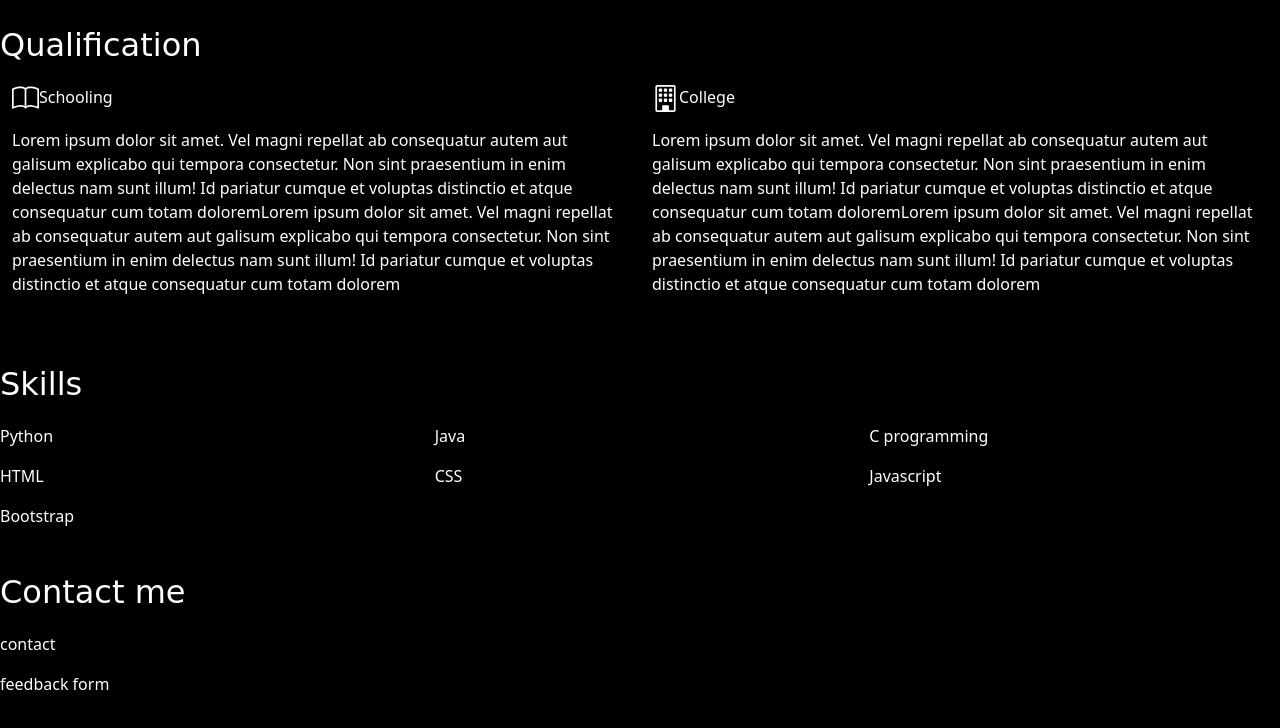
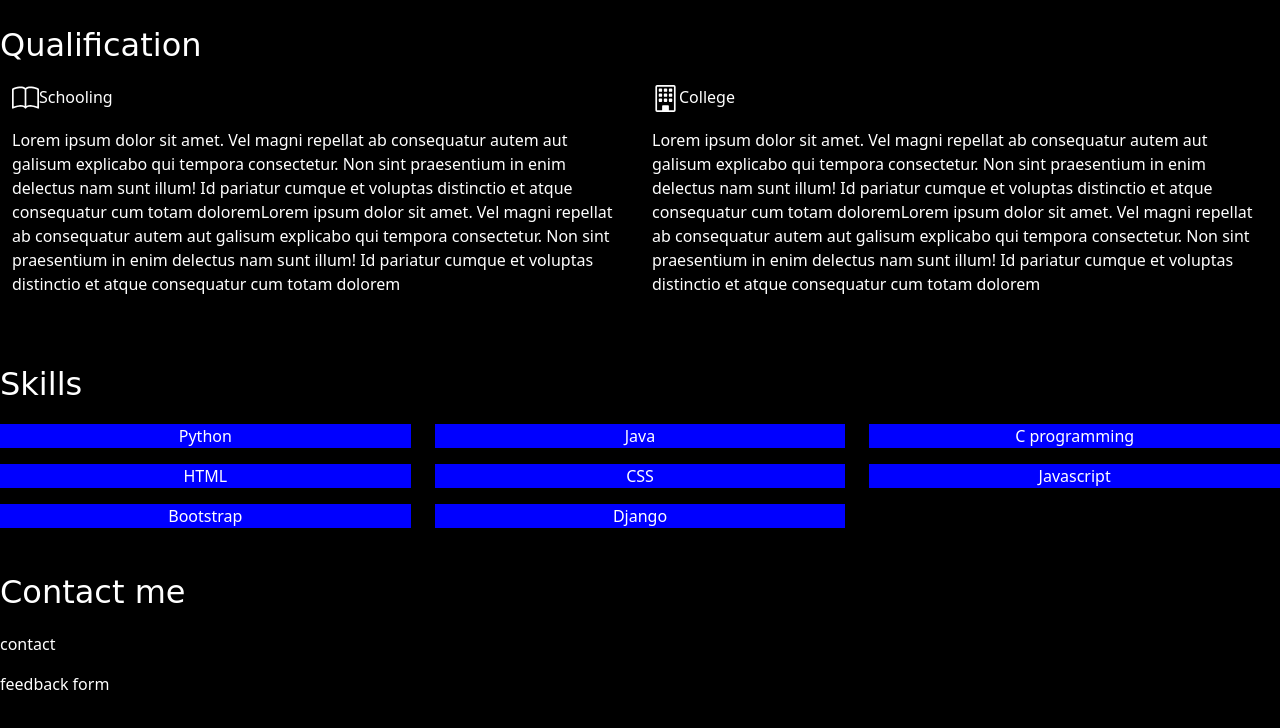
Before and after one commit to aishwaryats/portfolio, a plain HTML site: page index.html in a window 1280 px wide. Shown: the part 1033-1761 px from the top of the page. Drawn offline with nearby package versions, Linux system fonts and the light colour scheme.

Commit message:
modified skills section

```diff
--- a/index.html
+++ b/index.html
@@ -101,25 +101,28 @@
         <p class="firstline">Skills</p>
         <div class="row">
         <div class="col-6 col-lg-4">
-            <p>Python</p>
+            <p class="ski">Python</p>
         </div>
         <div class="col-6 col-lg-4">
-            <p>Java</p>
+            <p class="ski">Java</p>
         </div>
         <div class="col-6 col-lg-4">
-            <p>C programming</p>
+            <p class="ski">C programming</p>
         </div>
         <div class="col-6 col-lg-4">
-            <p>HTML</p>
+            <p class="ski">HTML</p>
         </div>
         <div class="col-6 col-lg-4">
-            <p>CSS</p>
+            <p class="ski">CSS</p>
         </div>
         <div class="col-6 col-lg-4">
-            <p>Javascript</p>
+            <p class="ski">Javascript</p>
         </div>
         <div class="col-6 col-lg-4">
-            <p>Bootstrap</p>
+            <p class="ski">Bootstrap</p>
+        </div>
+        <div class="col-6 col-lg-4">
+            <p class="ski">Django</p>
         </div>
         </div>
     </section>
--- a/style.css
+++ b/style.css
@@ -36,3 +36,8 @@
     color: white;
 
 }
+
+.ski{
+    text-align: center;
+    background-color: blue;
+}
```
